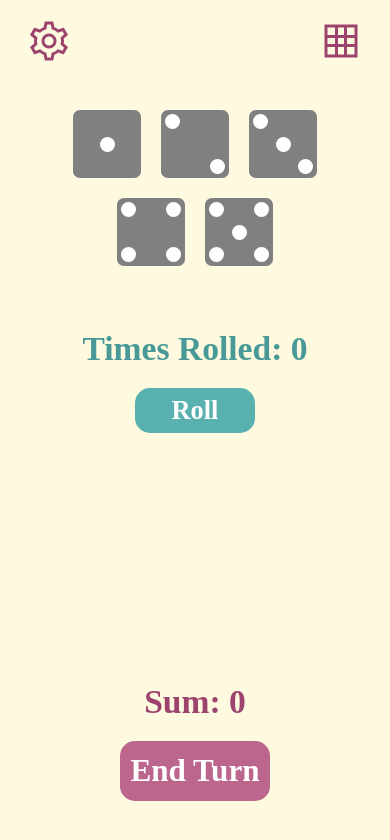
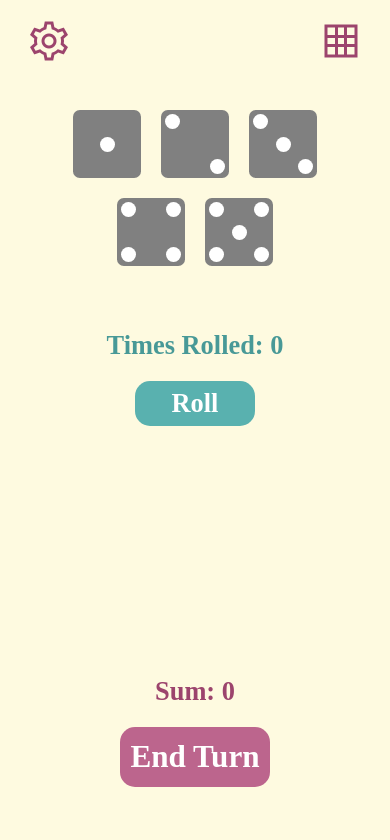
Before and after one commit to Buhl93/yahtzee-game, a React (Create React App) app: page / in a window 390 px wide. Shown: the top 840 px of the page. Built offline with nearby package versions, Linux system fonts and the light colour scheme; a web font is replaced by a local one.

Commit message:
count and sum text size mobile

```diff
--- a/src/components/YatzyBoard/RollDice/RollCount/RollCount.module.css
+++ b/src/components/YatzyBoard/RollDice/RollCount/RollCount.module.css
@@ -4,3 +4,9 @@
     color: var(--mainColor);
     margin: 20px;
 }
+
+@media (max-width: 600px) {
+    .RollCount {
+        font-size: 1.1em;
+    }
+}
--- a/src/components/YatzyBoard/SavedDice/DisplaySum/DisplaySum.module.css
+++ b/src/components/YatzyBoard/SavedDice/DisplaySum/DisplaySum.module.css
@@ -3,3 +3,9 @@
     font-weight: bold;
     color: var(--secondaryColor);
 }
+
+@media (max-width: 600px) {
+    .Sum {
+        font-size: 1.1em;
+    }
+}
```
